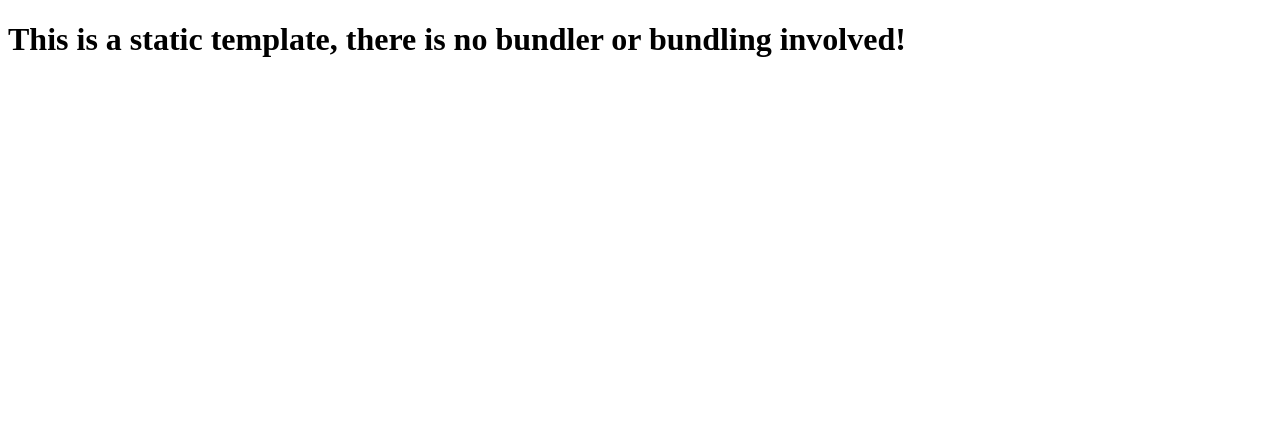
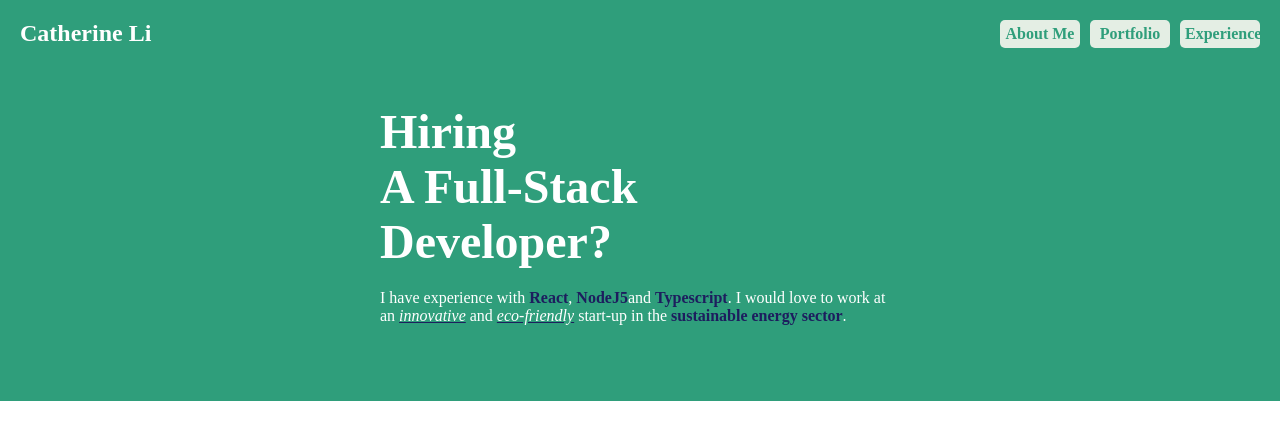
Before and after one commit to catlirex/boolean-uk-html-full-stack-portfolio, a website: page index.html in a window 1280 px wide. Drawn offline with Linux system fonts and the light colour scheme.

Commit message:
cover page added

```diff
--- a/index.html
+++ b/index.html
@@ -5,10 +5,35 @@
     <meta name="viewport" content="width=device-width, initial-scale=1.0" />
     <meta http-equiv="X-UA-Compatible" content="ie=edge" />
     <title>Catherine's Portfolio</title>
+    <link rel="stylesheet" href="style.css" />
   </head>
   <body>
-    <h1>
-      This is a static template, there is no bundler or bundling involved!
-    </h1>
+    <section id="cover">
+      <header>
+        <h2>Catherine Li</h2>
+        <nav>
+          <ul>
+            <li>About Me</li>
+            <li>Portfolio</li>
+            <li>Experience</li>
+          </ul>
+        </nav>
+      </header>
+      <div class="title">
+        <h1>
+          Hiring <br />A Full-Stack<br />
+          Developer?
+        </h1>
+        <p>
+          I have experience with <strong>React</strong>,
+          <strong>NodeJ5</strong>and <strong>Typescript</strong>. I would love
+          to work at an <em>innovative</em> and <em>eco-friendly</em> start-up
+          in the <strong>sustainable energy sector</strong>.
+        </p>
+      </div>
+    </section>
+    <section id="about-me"></section>
+    <section id="portfolio"></section>
+    <section id="experience"></section>
   </body>
 </html>
--- /dev/null
+++ b/style.css
@@ -0,0 +1,80 @@
+* {
+  margin: 0;
+  box-sizing: border-box;
+}
+
+body {
+  display: grid;
+  grid-template-rows: auto;
+}
+
+#cover,
+#about-me,
+#portfolio,
+#experience {
+  border: 1 dotted gray;
+}
+
+/* Cover */
+#cover {
+  display: grid;
+  grid-template-rows: auto;
+
+  padding: 20px;
+  background-color: rgb(47, 158, 123);
+  color: white;
+}
+
+#cover header {
+  display: grid;
+  grid-template-columns: 200px 1fr;
+  justify-content: center;
+}
+#cover header nav {
+  justify-self: right;
+}
+
+#cover header nav ul {
+  display: grid;
+  list-style: none;
+  grid-template-columns: repeat(3, 80px);
+  grid-gap: 10px;
+}
+
+#cover header nav ul li {
+  background-color: rgb(228, 238, 228);
+  color: rgb(47, 158, 123);
+  border-radius: 5px;
+  padding: 5px;
+  text-align: center;
+  font-weight: bold;
+}
+
+.title {
+  display: grid;
+  grid-template:
+    ". title ." auto
+    ". lead ." auto/
+    1fr 65ch 1fr;
+  padding: 56px;
+}
+
+.title h1 {
+  grid-area: title;
+  font-size: 3rem;
+  margin-bottom: 20px;
+}
+
+.title p {
+  grid-area: lead;
+}
+
+/* Strong and em */
+strong {
+  color: rgb(29, 29, 94);
+}
+
+em {
+  text-decoration: underline;
+  text-decoration-color: rgb(29, 29, 94);
+}
```
